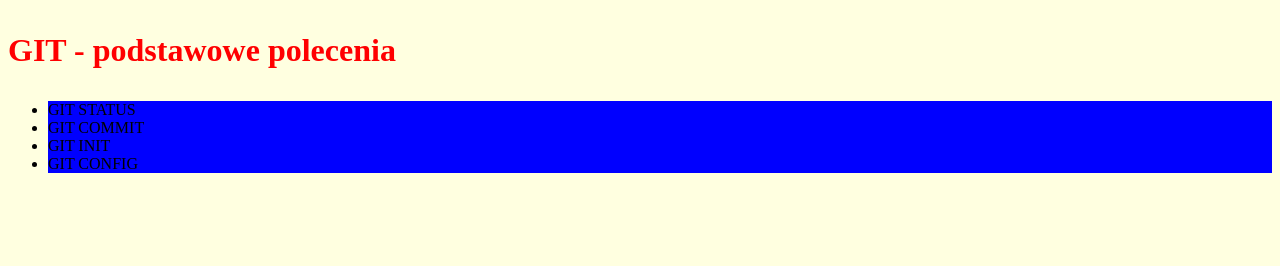
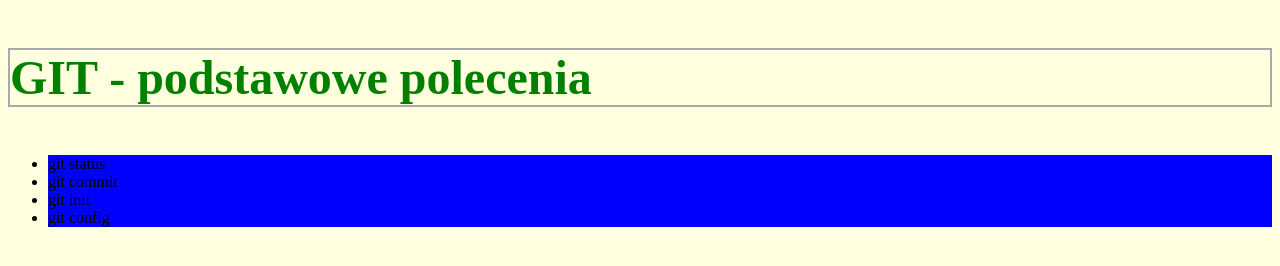
Before and after one commit to frontendpodyplomowe/afm-1, a plain HTML site: page index.html in a window 1280 px wide. Drawn offline with Linux system fonts and the light colour scheme.

Commit message:
Changes styles

```diff
--- a/style.css
+++ b/style.css
@@ -3,12 +3,13 @@ body{
 }
 
 p{
-    font-size: 2rem;
+    font-size: 3rem;
     font-weight: bold;
-    color: red;
+    color: green;
+    border: 2px solid darkgrey;
 }
 
 ul li{
     background-color: blue;
-    text-transform: uppercase;
+
 }
```
